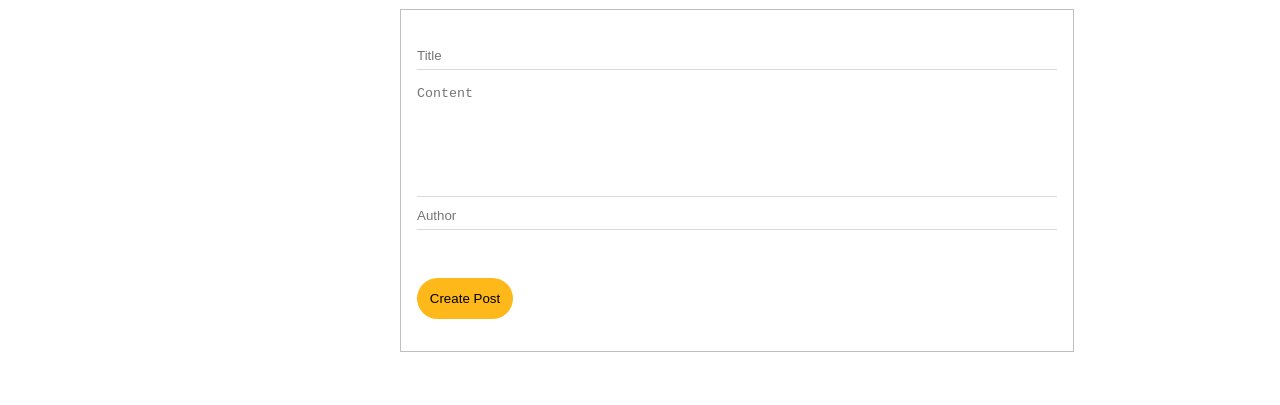
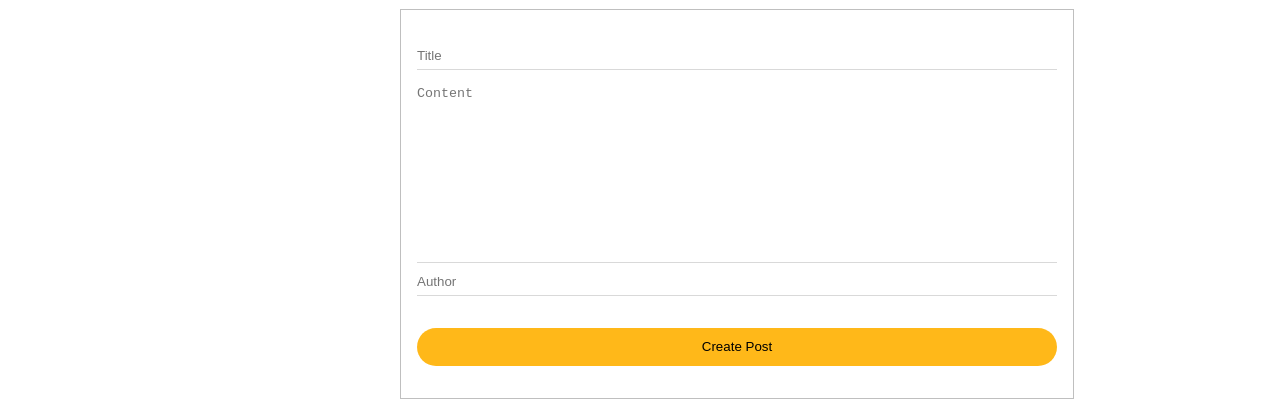
Before and after one commit to xbarisaslan/oh_my_blog, a Vue app in the folder frontend/: page /create in a window 1280 px wide. Shown: the part 253-658 px from the top of the page. Built offline with nearby package versions, Linux system fonts and the light colour scheme.

Commit message:
Add minlength attribute to content input

```diff
--- a/frontend/src/views/Create.vue
+++ b/frontend/src/views/Create.vue
@@ -1,12 +1,12 @@
 <template>
     <NavBar />
 <div class="create">
-<form @submit.prevent="submitPost" method="POST">
+  <form @submit.prevent="submitPost" method="POST">
     <input v-model="posts.title" placeholder="Title" required>
-    <textarea v-model="posts.content" placeholder="Content" required></textarea>
+    <textarea v-model="posts.content" placeholder="Content" minlength="100" required></textarea>
     <input v-model="posts.author" placeholder="Author">
     <button type="submit" class="submit">Create Post </button>
-</form>
+  </form>
 </div>
 </template>
 
@@ -51,10 +51,10 @@ input {
 }
 
 textarea {
-    text-align: start;
-    padding:1rem 0 5rem 0;
+    padding:1rem 0 6rem 0;
     outline: none;
     width:40rem;
+    height: 5rem;
     border:none;
     resize:none;
     border-bottom: 1px solid rgba(128,128,128,.3);
@@ -74,9 +74,10 @@ textarea {
     border:none;
     border-radius: 10rem;
     background-color: rgba(255, 177, 0, .9);
-    padding:.8rem;
-    margin-top:3rem;
+    padding:.7rem;
+    margin-top:2rem;
     cursor:pointer;
+    width: 100%;
 }
 
 </style>
```
